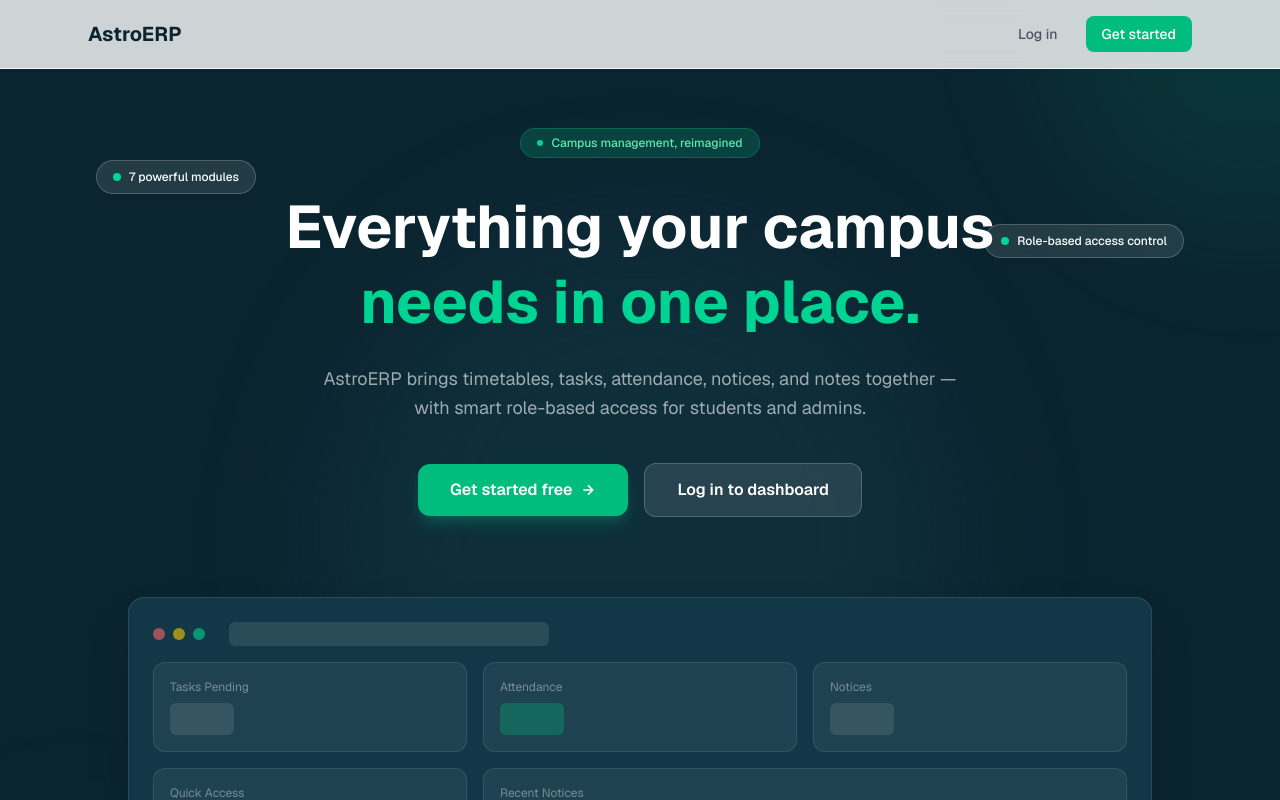
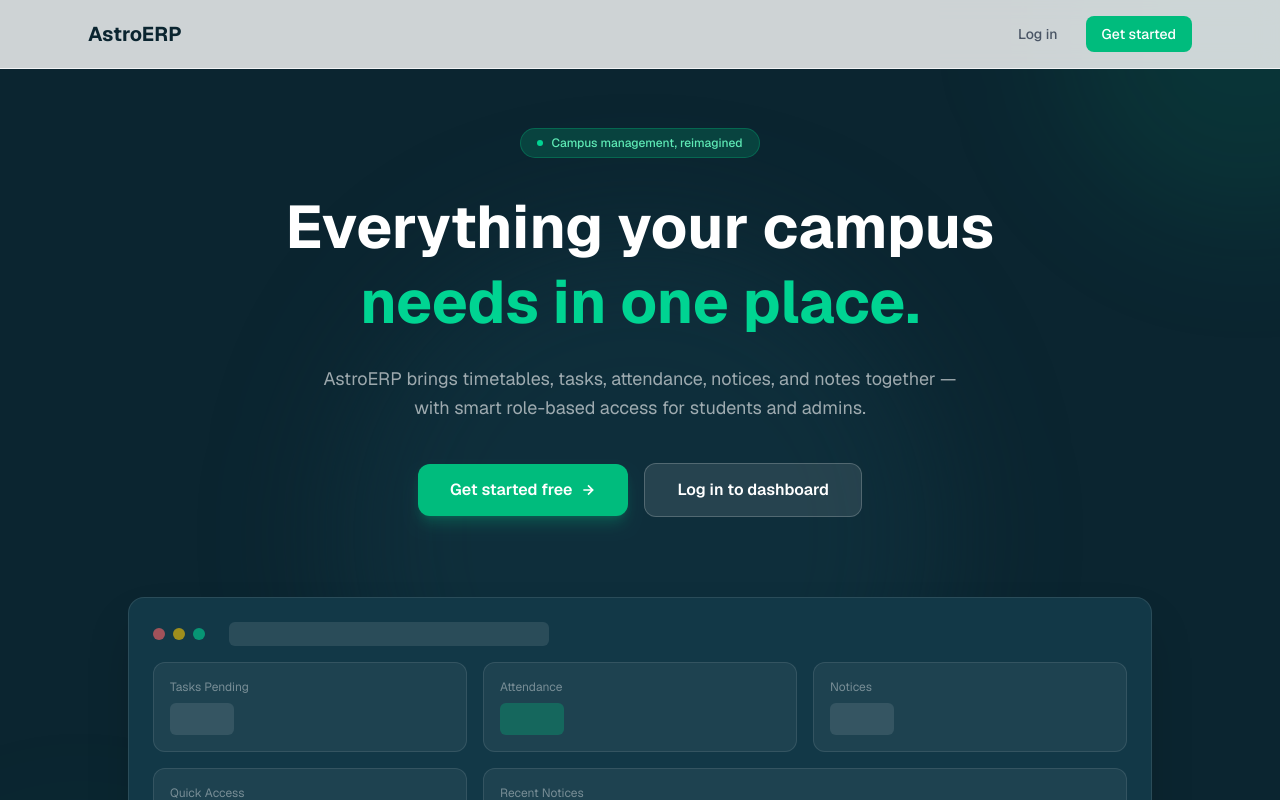
Before and after one commit to priyanshu456777/astroerp, a Next.js app in the folder frontend/: page / in a window 1280 px wide. Shown: the top 800 px of the page. Built offline with nearby package versions, Linux system fonts and the light colour scheme.

Commit message:
Fix floating pills position

```diff
--- a/frontend/app/page.tsx
+++ b/frontend/app/page.tsx
@@ -85,14 +85,14 @@
         </div>
 
         {/* Floating stat pills */}
-        <div className="absolute top-40 left-8 lg:left-24 hidden lg:flex items-center gap-2 bg-white/10 backdrop-blur-sm border border-white/20 rounded-full px-4 py-2 text-white text-xs font-medium animate-pulse">
-          <span className="w-2 h-2 bg-emerald-400 rounded-full"></span>
-          7 powerful modules
-        </div>
-        <div className="absolute top-56 right-8 lg:right-24 hidden lg:flex items-center gap-2 bg-white/10 backdrop-blur-sm border border-white/20 rounded-full px-4 py-2 text-white text-xs font-medium animate-pulse" style={{animationDelay: "0.5s"}}>
-          <span className="w-2 h-2 bg-emerald-400 rounded-full"></span>
-          Role-based access control
-        </div>
+        <div className="absolute bottom-40 left-16 hidden lg:flex items-center gap-2 bg-white/10 backdrop-blur-sm border border-white/20 rounded-full px-4 py-2 text-white text-xs font-medium">
+  <span className="w-2 h-2 bg-emerald-400 rounded-full animate-pulse"></span>
+  7 powerful modules
+</div>
+<div className="absolute bottom-24 right-16 hidden lg:flex items-center gap-2 bg-white/10 backdrop-blur-sm border border-white/20 rounded-full px-4 py-2 text-white text-xs font-medium">
+  <span className="w-2 h-2 bg-emerald-400 rounded-full animate-pulse"></span>
+  Role-based access control
+</div>
         <div className="absolute bottom-32 left-16 lg:left-32 hidden lg:flex items-center gap-2 bg-white/10 backdrop-blur-sm border border-white/20 rounded-full px-4 py-2 text-white text-xs font-medium animate-pulse" style={{animationDelay: "1s"}}>
           <span className="w-2 h-2 bg-emerald-400 rounded-full"></span>
           Real-time attendance tracking
```
